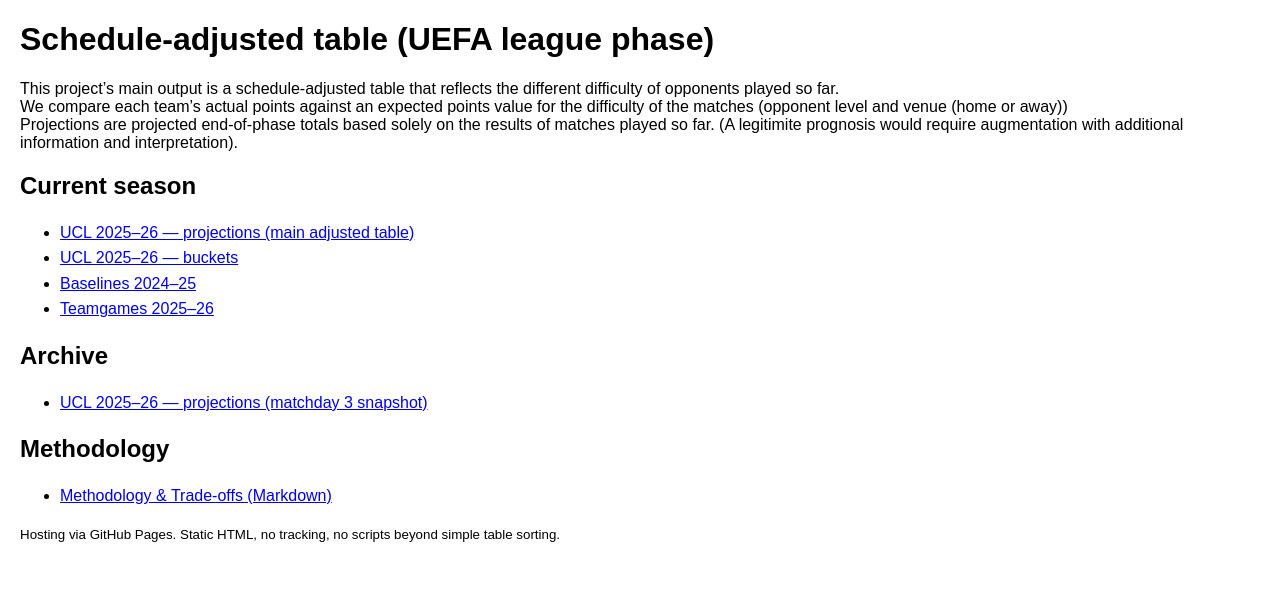
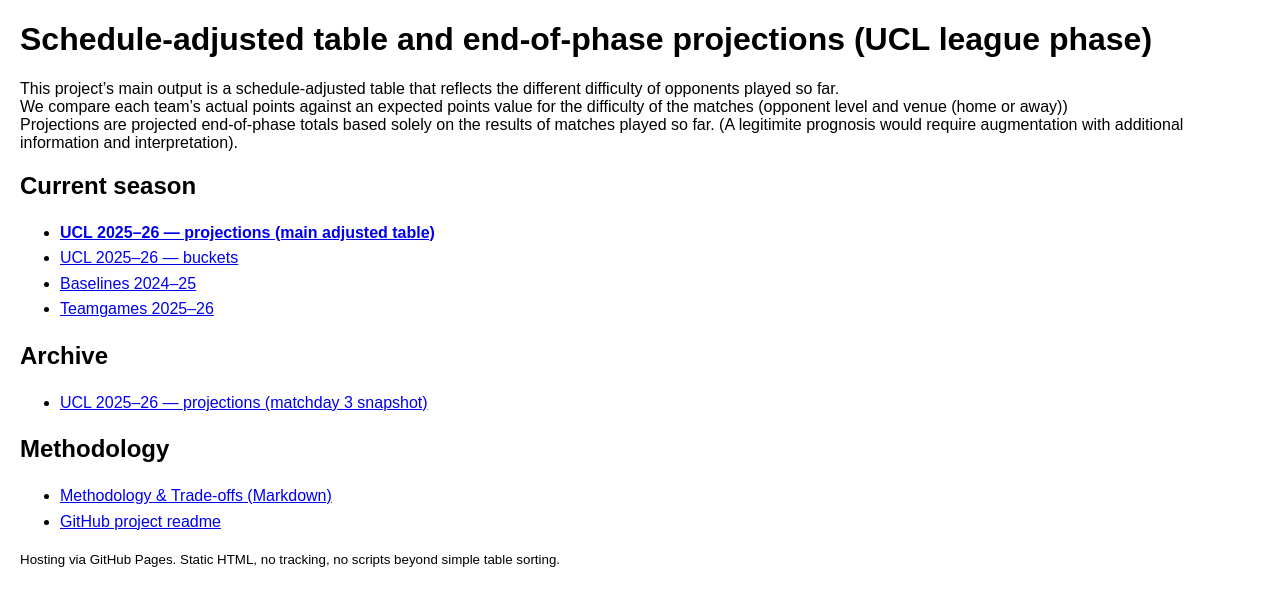
Before and after one commit to pnmxman/ucl-schedule-adjusted-table-uv, a plain HTML site: page docs/index.html in a window 1280 px wide. Drawn offline with Linux system fonts and the light colour scheme.

Commit message:
modified index page text

```diff
--- a/docs/index.html
+++ b/docs/index.html
@@ -9,13 +9,13 @@
   </style>
 </head>
 <body>
-  <h1>Schedule-adjusted table (UEFA league phase)</h1>
+  <h1>Schedule-adjusted table and end-of-phase projections (UCL league phase)</h1>
   <p>
     <p>This project’s main output is a schedule-adjusted table that reflects the different difficulty of opponents played so far.<br/> We compare each team’s actual points against an expected points value for the difficulty of the matches (opponent level and venue (home or away))<br/>Projections are projected end-of-phase totals based solely on the results of matches played so far. (A legitimite prognosis would require augmentation with additional information and interpretation).</p>
 
   <h2>Current season</h2>
   <ul>
-    <li><a href="ucl/2025-26/projections_ucl_2025-26.html">UCL 2025–26 — projections (main adjusted table)</a></li>
+    <li><a href="ucl/2025-26/projections_ucl_2025-26.html"><b>UCL 2025–26 — projections (main adjusted table)</b></a></li>
     <li><a href="ucl/2025-26/buckets_ucl_2025-26.html">UCL 2025–26 — buckets</a></li>
     <li><a href="ucl/2025-26/baselines_ucl_2024-25.html">Baselines 2024–25</a></li>
     <li><a href="ucl/2025-26/teamgames_ucl_2025-26.html">Teamgames 2025–26</a></li>
@@ -29,7 +29,8 @@
   <h2>Methodology</h2>
   <ul>
     <!-- Option A: link to GitHub-rendered Markdown -->
-    <li><a href="https://github.com/&lt;user&gt;/&lt;repo&gt;/blob/main/docs/methodology_and_tradeoffs.md">Methodology &amp; Trade-offs (Markdown)</a></li>
+    <li><a href="methodology_and_tradeoffs.md">Methodology &amp; Trade-offs (Markdown)</a></li>
+    <li><a href="https://github.com/pnmxman/ucl-schedule-adjusted-table-uv/blob/main/README.md">GitHub project readme</a></li>
     <!-- Option B (if you add an HTML copy into docs/): -->
     <!-- <li><a href="methodology_and_tradeoffs.html">Methodology &amp; Trade-offs</a></li> -->
   </ul>
```
